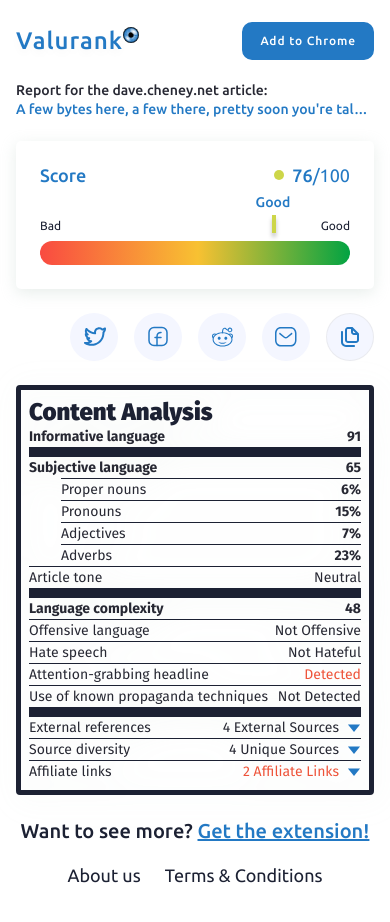
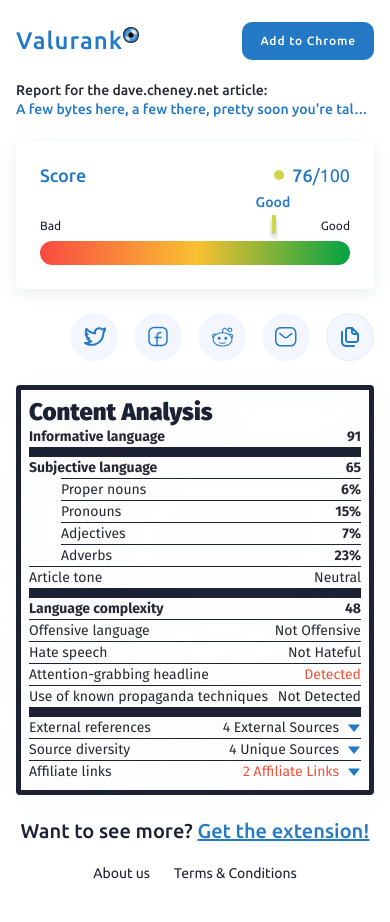
Before and after one commit to kindrakevychn/Next-report, a Next.js app: page /new in a window 390 px wide. Shown: the top 922 px of the page. Built offline with nearby package versions, Linux system fonts and the light colour scheme.

Commit message:
Footer: change style for mobile

```diff
--- a/components/new/footer.module.css
+++ b/components/new/footer.module.css
@@ -8,4 +8,13 @@
   padding: 1.375rem 3.125rem;
   color: #1c2133;
   font-size: 1.125rem;
+  text-align: center;
 }
+
+@media only screen and (max-width: 425px) {
+  .container {
+    padding-left: 1rem;
+    padding-right: 1rem;
+    font-size: .875rem;
+  }
+}
```
